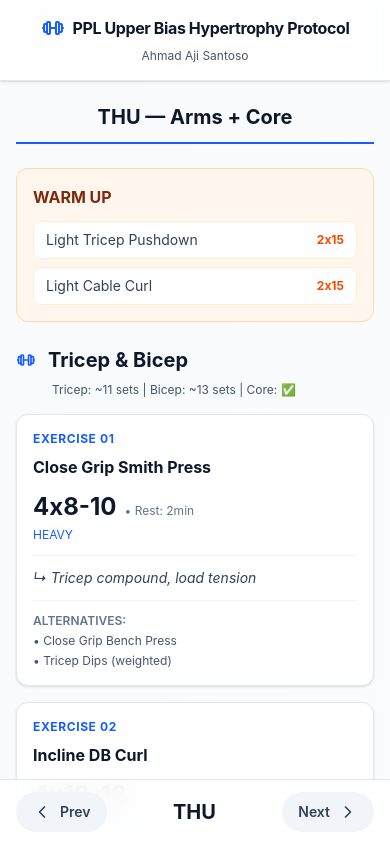
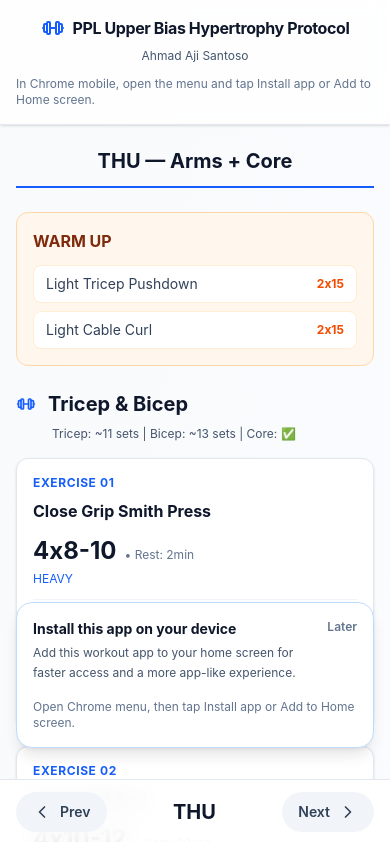
Before and after one commit to santoadji21/santoadji21-gym-split, a React (Vite) app: page / in a window 390 px wide. Shown: the top 842 px of the page. Built offline with nearby package versions, Linux system fonts and the light colour scheme.

Commit message:
fix: add install button

```diff
--- a/src/app/App.tsx
+++ b/src/app/App.tsx
@@ -1,5 +1,6 @@
-import { useState } from 'react';
+import { useEffect, useState } from 'react';
 import {
+  IconDownload,
   IconBarbell,
   IconChevronLeft,
   IconChevronRight,
@@ -7,6 +8,12 @@ import {
   IconAlertTriangle,
 } from '@tabler/icons-react';
 import { DayKey, workoutData } from '../data/workoutData';
+
+interface BeforeInstallPromptEvent extends Event {
+  readonly platforms: string[];
+  prompt: () => Promise<void>;
+  userChoice: Promise<{ outcome: 'accepted' | 'dismissed'; platform: string }>;
+}
 
 export default function App() {
   const days: DayKey[] = ['SAT', 'SUN', 'MON', 'TUE', 'WED', 'THU', 'FRI'];
@@ -20,9 +27,49 @@ export default function App() {
   };
 
   const [selectedDay, setSelectedDay] = useState<DayKey>(getTodayInJakarta);
+  const [installPrompt, setInstallPrompt] = useState<BeforeInstallPromptEvent | null>(null);
+  const [isInstalled, setIsInstalled] = useState(false);
+  const [showInstallPopup, setShowInstallPopup] = useState(false);
+  const [isMobileView, setIsMobileView] = useState(false);
 
   const currentWorkout = workoutData[selectedDay];
   const currentDayIndex = days.indexOf(selectedDay);
+
+  useEffect(() => {
+    const handleBeforeInstallPrompt = (event: Event) => {
+      event.preventDefault();
+      setInstallPrompt(event as BeforeInstallPromptEvent);
+    };
+
+    const handleAppInstalled = () => {
+      setIsInstalled(true);
+      setInstallPrompt(null);
+    };
+
+    const isStandalone =
+      window.matchMedia('(display-mode: standalone)').matches ||
+      (window.navigator as Navigator & { standalone?: boolean }).standalone === true;
+
+    setIsInstalled(isStandalone);
+    setIsMobileView(window.matchMedia('(max-width: 640px)').matches);
+
+    window.addEventListener('beforeinstallprompt', handleBeforeInstallPrompt);
+    window.addEventListener('appinstalled', handleAppInstalled);
+
+    return () => {
+      window.removeEventListener('beforeinstallprompt', handleBeforeInstallPrompt);
+      window.removeEventListener('appinstalled', handleAppInstalled);
+    };
+  }, []);
+
+  useEffect(() => {
+    if (!isInstalled && isMobileView) {
+      const dismissed = window.sessionStorage.getItem('install-popup-dismissed');
+      setShowInstallPopup(dismissed !== 'true');
+    } else {
+      setShowInstallPopup(false);
+    }
+  }, [isInstalled, isMobileView]);
 
   const goToPrevDay = () => {
     if (currentDayIndex > 0) {
@@ -39,6 +86,23 @@ export default function App() {
   const isPrevDisabled = currentDayIndex === 0;
   const isNextDisabled = currentDayIndex === days.length - 1;
 
+  const handleInstallClick = async () => {
+    if (!installPrompt) return;
+
+    await installPrompt.prompt();
+    const choice = await installPrompt.userChoice;
+
+    if (choice.outcome === 'accepted') {
+      setInstallPrompt(null);
+      setShowInstallPopup(false);
+    }
+  };
+
+  const dismissInstallPopup = () => {
+    window.sessionStorage.setItem('install-popup-dismissed', 'true');
+    setShowInstallPopup(false);
+  };
+
   return (
     <div className="min-h-screen bg-gradient-to-br from-slate-50 to-blue-50/30 pb-20">
       {/* Header */}
@@ -54,6 +118,23 @@ export default function App() {
             </div>
             <p className="text-xs sm:text-sm text-slate-600">Ahmad Aji Santoso</p>
           </div>
+          {!isInstalled && (
+            <div className="mt-3 flex justify-center">
+              {installPrompt ? (
+                <button
+                  onClick={handleInstallClick}
+                  className="inline-flex items-center gap-2 rounded-full border border-blue-200 bg-blue-50 px-4 py-2 text-sm font-semibold text-blue-700 transition-colors hover:bg-blue-100"
+                >
+                  <IconDownload className="h-4 w-4" />
+                  Install App
+                </button>
+              ) : (
+                <p className="text-xs text-slate-500">
+                  In Chrome mobile, open the menu and tap Install app or Add to Home screen.
+                </p>
+              )}
+            </div>
+          )}
         </div>
       </header>
 
@@ -242,6 +323,45 @@ export default function App() {
           </div>
         </div>
       </nav>
+
+      {showInstallPopup && (
+        <div className="fixed inset-x-4 bottom-24 z-[60] sm:hidden">
+          <div className="rounded-2xl border border-blue-200 bg-white p-4 shadow-lg">
+            <div className="flex items-start justify-between gap-3">
+              <div>
+                <p className="text-sm font-bold text-slate-900">
+                  Install this app on your device
+                </p>
+                <p className="mt-1 text-xs leading-5 text-slate-600">
+                  Add this workout app to your home screen for faster access and a more app-like experience.
+                </p>
+              </div>
+              <button
+                onClick={dismissInstallPopup}
+                className="text-xs font-semibold text-slate-500"
+              >
+                Later
+              </button>
+            </div>
+
+            <div className="mt-4 flex items-center gap-3">
+              {installPrompt ? (
+                <button
+                  onClick={handleInstallClick}
+                  className="inline-flex items-center gap-2 rounded-full bg-blue-600 px-4 py-2 text-sm font-semibold text-white transition-colors hover:bg-blue-700"
+                >
+                  <IconDownload className="h-4 w-4" />
+                  Install Now
+                </button>
+              ) : (
+                <p className="text-xs text-slate-500">
+                  Open Chrome menu, then tap Install app or Add to Home screen.
+                </p>
+              )}
+            </div>
+          </div>
+        </div>
+      )}
     </div>
   );
 }
```
